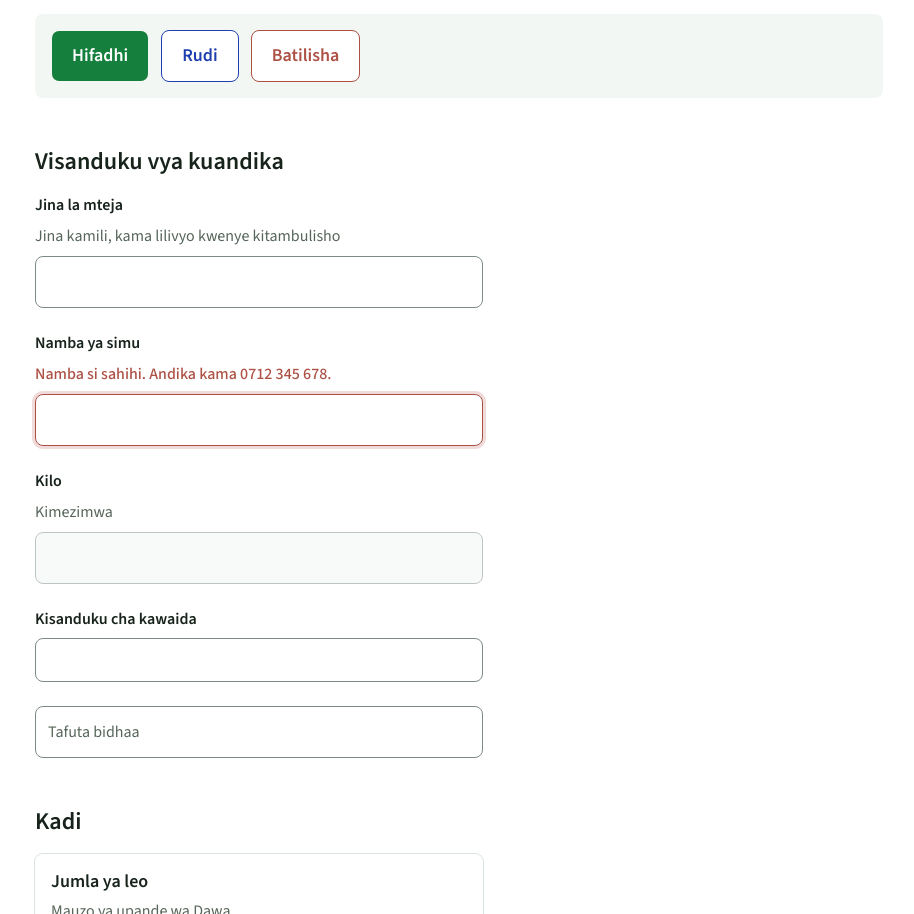
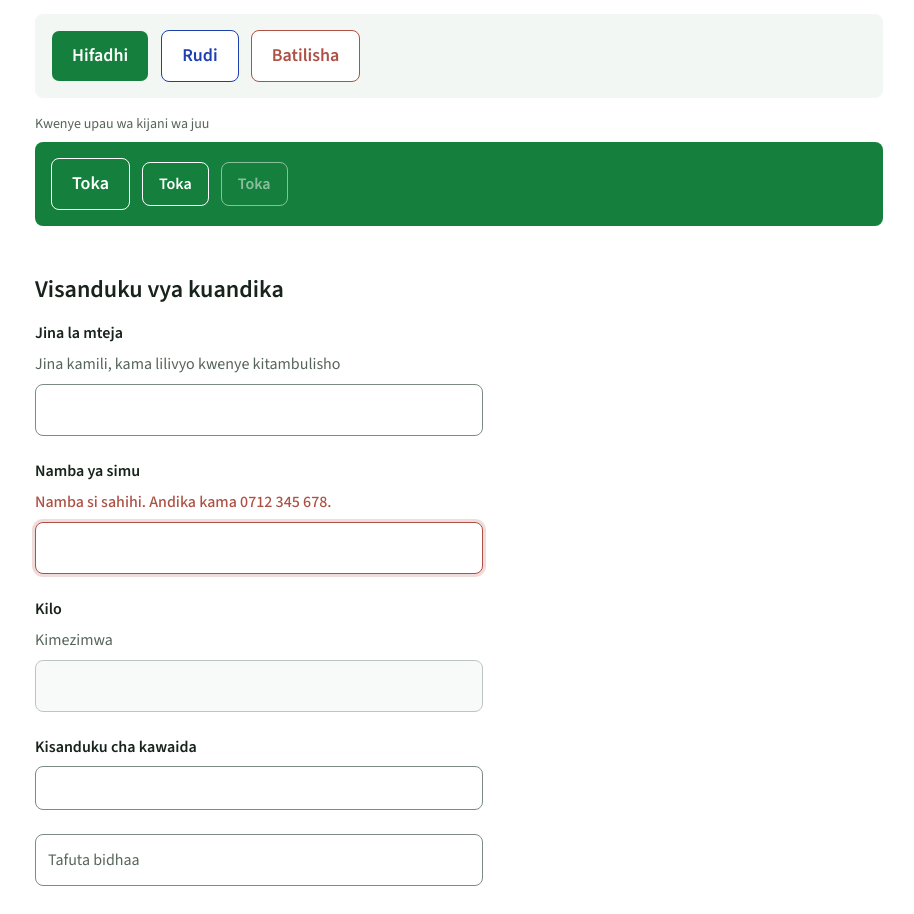
Before and after one commit to jack-bita/mpc, a Next.js app in the folder frontend/: page /design in a window 1280 px wide. Shown: the part 1646-2560 px from the top of the page, without its empty margins (181-1095 px from the left). Built offline with nearby package versions, Linux system fonts and the light colour scheme.

Commit message:
feat(frontend): a button kind for the green bar
Why: none of the three kinds can sit on green, as the green one vanishes and the blue edge reads at only 1.74:1, but the language button must live there.

```diff
--- a/frontend/messages/en.json
+++ b/frontend/messages/en.json
@@ -63,7 +63,9 @@
       "danger": "Void",
       "big": "Big",
       "normal": "Normal",
-      "disabled": "Switched off"
+      "disabled": "Switched off",
+      "onBar": "On the green top bar",
+      "bar": "Log out"
     },
     "fields": {
       "title": "Boxes to type in",
--- a/frontend/messages/sw.json
+++ b/frontend/messages/sw.json
@@ -63,7 +63,9 @@
       "danger": "Batilisha",
       "big": "Kikubwa",
       "normal": "Cha kawaida",
-      "disabled": "Kimezimwa"
+      "disabled": "Kimezimwa",
+      "onBar": "Kwenye upau wa kijani wa juu",
+      "bar": "Toka"
     },
     "fields": {
       "title": "Visanduku vya kuandika",
--- a/frontend/src/app/design/page.tsx
+++ b/frontend/src/app/design/page.tsx
@@ -16,7 +16,11 @@ import { type ReactNode, useSyncExternalStore } from "react";
 import { useTranslations } from "use-intl";
 
 import { Alert, AlertDescription, AlertTitle } from "@/components/design/alert";
-import { Button, BUTTON_KINDS, BUTTON_SIZES } from "@/components/design/button";
+import {
+  Button,
+  BUTTON_SIZES,
+  SCREEN_BUTTON_KINDS,
+} from "@/components/design/button";
 import {
   Card,
   CardContent,
@@ -140,7 +144,7 @@ export default function DesignPage() {
               {t(`buttons.${size}`)}
             </p>
             <div className="flex flex-wrap gap-3">
-              {BUTTON_KINDS.map((kind) => (
+              {SCREEN_BUTTON_KINDS.map((kind) => (
                 <Button key={kind} kind={kind} size={size}>
                   {t(`buttons.${kind}`)}
                 </Button>
@@ -153,7 +157,7 @@ export default function DesignPage() {
             {t("buttons.disabled")}
           </p>
           <div className="flex flex-wrap gap-3">
-            {BUTTON_KINDS.map((kind) => (
+            {SCREEN_BUTTON_KINDS.map((kind) => (
               <Button key={kind} kind={kind} disabled>
                 {t(`buttons.${kind}`)}
               </Button>
@@ -162,11 +166,26 @@ export default function DesignPage() {
         </div>
         {/* The same buttons on a pale panel, where the hover tints were the hardest to keep readable. */}
         <div className="flex flex-wrap gap-3 rounded-lg bg-muted p-4">
-          {BUTTON_KINDS.map((kind) => (
+          {SCREEN_BUTTON_KINDS.map((kind) => (
             <Button key={kind} kind={kind}>
               {t(`buttons.${kind}`)}
             </Button>
           ))}
+        </div>
+        {/* The bar kind, on a strip of the top bar's green, in both sizes and switched off. The strip
+            sets --ring to white, as the top bar does, so Tab shows a white ring here too (UI-1). */}
+        <div className="grid gap-2">
+          <p className="text-sm text-muted-foreground">{t("buttons.onBar")}</p>
+          <div className="flex flex-wrap items-center gap-3 rounded-lg bg-primary p-4 [--ring:var(--primary-foreground)]">
+            {BUTTON_SIZES.map((size) => (
+              <Button key={size} kind="bar" size={size}>
+                {t("buttons.bar")}
+              </Button>
+            ))}
+            <Button kind="bar" size="normal" disabled>
+              {t("buttons.bar")}
+            </Button>
+          </div>
         </div>
       </Section>
 
--- a/frontend/src/components/design/button.tsx
+++ b/frontend/src/components/design/button.tsx
@@ -5,15 +5,19 @@
 // accident. This piece only sets the look. It hands shadcn's button our classes, and the cn() inside it
 // lets ours win wherever the two clash (shadcn's h-8 gives way to our height).
 //
-// Three kinds, by what pressing does:
+// Three kinds for screens, by what pressing does:
 //   main    green, filled: the one action a screen is for (Uza, Hifadhi).
 //   second  blue outline: another action beside it (Rudi, Ghairi).
 //   danger  faded-red outline: an action that takes something away (Batilisha). An outline, not a
 //           fill: it must never shout louder than the screen's main action.
+// And one for the green top bar (UI-1), where none of the three can sit: the green main button
+// vanishes into the green, and the blue outline reads at only 1.74:1 on it.
+//   bar     the main button with a white edge: green on green, so the edge is what shows it.
 // Two heights: big (52 px, the default, sized for a finger at the counter) and normal (44 px).
 //
 // button.test.tsx does the sums on the classes the browser really gets: every kind's text reads at
-// 4.5:1 at rest, on hover and when pressed, on a white screen and on a pale panel.
+// 4.5:1 at rest, on hover and when pressed, on what it sits on: a white screen and a pale panel, or
+// for the bar kind, the green bar.
 import { cva } from "class-variance-authority";
 
 import { Button as ShadcnButton } from "@/components/ui/button";
@@ -21,7 +25,9 @@ import { cn } from "@/lib/utils";
 
 import type { PieceProps } from "./types";
 
-export const BUTTON_KINDS = ["main", "second", "danger"] as const;
+export const BUTTON_KINDS = ["main", "second", "danger", "bar"] as const;
+// The kinds a screen uses, on a white screen or a pale panel. "bar" sits only on the green top bar.
+export const SCREEN_BUTTON_KINDS = ["main", "second", "danger"] as const;
 export const BUTTON_SIZES = ["big", "normal"] as const;
 
 export type ButtonKind = (typeof BUTTON_KINDS)[number];
@@ -70,6 +76,16 @@ const look = cva(
           "hover:bg-destructive/5 hover:text-destructive active:bg-destructive/5",
           "aria-expanded:bg-destructive/5 aria-expanded:text-destructive",
         ],
+        bar: [
+          // The main button's colours and hover, so its white text keeps the same sums: 5.02:1 on the
+          // green, 6.1:1 on hover. Its own green paint, not see-through: what it reads on is known.
+          "bg-primary text-primary-foreground",
+          "hover:bg-[color-mix(in_srgb,var(--primary)_88%,black)]",
+          "active:bg-[color-mix(in_srgb,var(--primary)_80%,black)]",
+          // The white edge is the button's outline on the green: 5.02:1, where WCAG asks 3:1 of the
+          // edge of a control. The focus ring reads --ring, which the top bar sets to white.
+          "border-primary-foreground",
+        ],
       },
       size: {
         // h-(--control-big), not h-control-big: cn() knows this spelling is a height and drops
@@ -103,8 +119,9 @@ export function Button({
   return (
     <ShadcnButton
       // The outlines start from shadcn's outline, not its "destructive": that one is a pink fill with
-      // a faint red focus ring (ring-destructive/20), and both would need undoing.
-      variant={kind === "main" ? "default" : "outline"}
+      // a faint red focus ring (ring-destructive/20), and both would need undoing. The two filled
+      // kinds start from its default, the filled one.
+      variant={kind === "main" || kind === "bar" ? "default" : "outline"}
       className={cn(look({ kind, size }), className)}
       {...props}
     />
```
Also changed, not shown: 2 other files (tests, documents, lock files or other folders).
